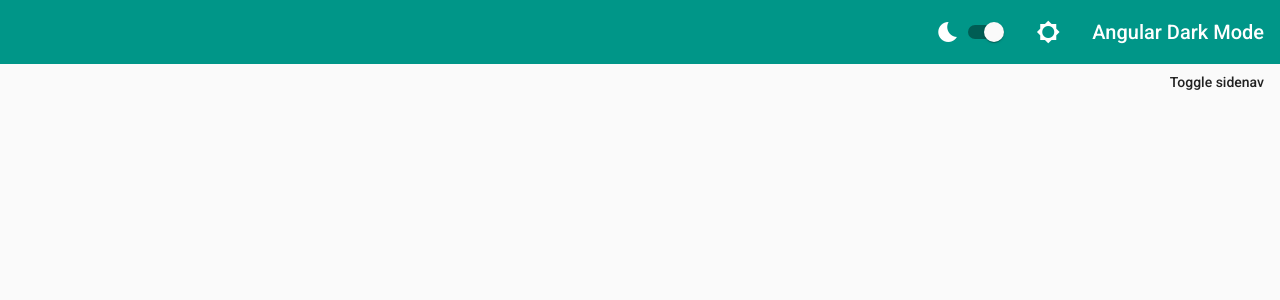
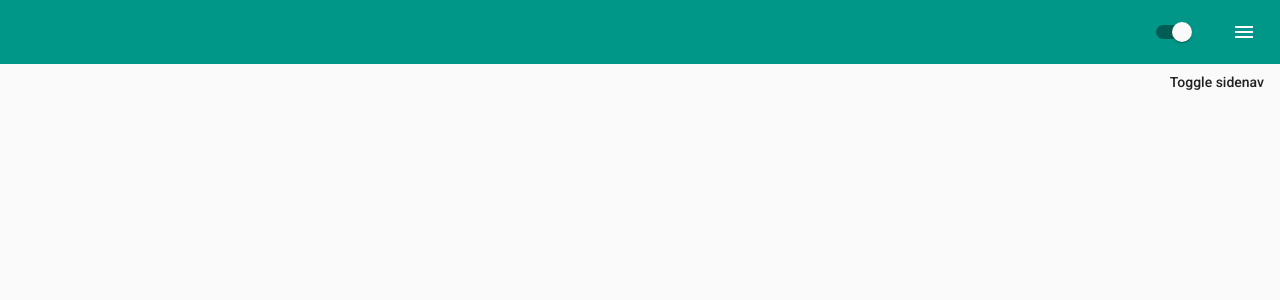
Before and after one commit to Abolfazl200017/inolinx-log, an Angular app: page / in a window 1280 px wide. Shown: the top 300 px of the page. Built offline with nearby package versions, Linux system fonts and the light colour scheme.

Commit message:
config sidebar button

```diff
--- a/src/app/app.component.html
+++ b/src/app/app.component.html
@@ -1,11 +1,14 @@
 <header [class]="darkMode?'darkMode':''" class="">
-  <mat-toolbar color="primary">
-  Angular Dark Mode
-  <div class="flex-stretch"></div>
-    <mat-icon class="mr-8">brightness_5</mat-icon>
-    <mat-slide-toggle class="mr-8" [(ngModel)]="darkMode">
-    </mat-slide-toggle>
-    <mat-icon>bedtime</mat-icon>
+  <mat-toolbar color="primary" class="flex justify-between items-center">
+    <div class="flex items-center">
+      <button mat-icon-button class="p-2 rounded-md" (click)="drawer.toggle()">
+        <mat-icon class="mat-center">
+          menu
+        </mat-icon>
+      </button>
+      <mat-slide-toggle class="mr-8" [(ngModel)]="darkMode">
+      </mat-slide-toggle>
+    </div>
   </mat-toolbar>
 </header>
 <body [class]="darkMode?'darkMode':''" class="example-container">
--- a/src/app/app.component.scss
+++ b/src/app/app.component.scss
@@ -0,0 +1,7 @@
+.mat-center{
+    width: 100%;
+    height: 100%;
+    display: flex;
+    align-items: center;
+    justify-content: center;
+}
```
